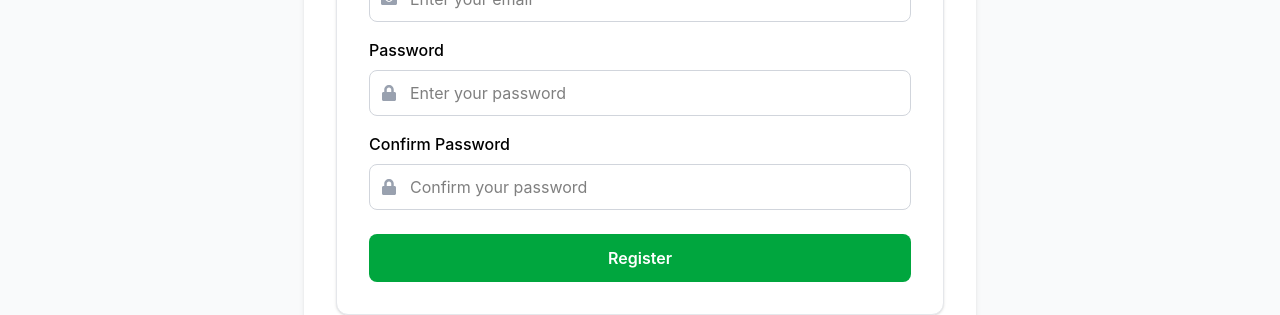
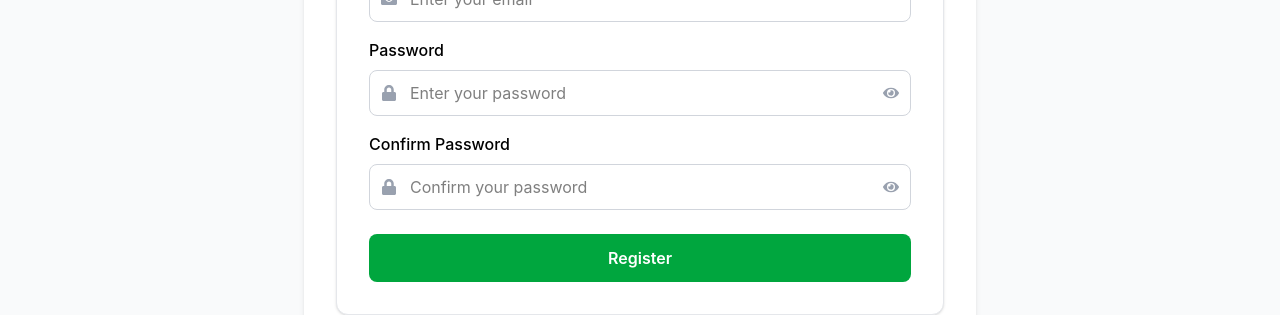
Before and after one commit to Chrischaos2/Tailwind-React-Simple-Ecommerce, a React (Vite) app: page /register in a window 1280 px wide. Shown: the part 379-694 px from the top of the page. Built offline with nearby package versions, Linux system fonts and the light colour scheme.

Commit message:
Add password visibility toggle to registration form

```diff
--- a/src/pages/Register.jsx
+++ b/src/pages/Register.jsx
@@ -1,5 +1,6 @@
-import React, { useEffect, useState } from "react";
-import { FaUser, FaEnvelope, FaLock } from "react-icons/fa";
+import React, { use, useEffect, useState } from "react";
+
+import { FaUser, FaEnvelope, FaLock, FaEye, FaEyeSlash } from "react-icons/fa";
 
 const Register = () => {
   const [formData, setFormData] = useState({
@@ -20,10 +21,14 @@ const Register = () => {
 
   const [success, setSuccess] = useState(false);
 
+  const [showPassword, setShowPassword] = useState(false);
+  const [showConfirmPassword, setShowConfirmPassword] = useState(false);
+
   const handleInputChange = (e) => {
     const { name, value } = e.target;
+
     setFormData({ ...formData, [name]: value });
-    setErrors({ ...errors, [name]: "" }); // Clear error message on input change
+    setErrors({ ...errors, [name]: "" });
   };
 
   const emailRegex = /^[^\s@]+@[^\s@]+\.[^\s@]+$/;
@@ -37,18 +42,21 @@ const Register = () => {
           : !nameRegex.test(formData.firstName)
             ? "First name should only contain letters"
             : "",
+
       lastName:
         formData.lastName.trim() === ""
           ? "Last name is required"
           : !nameRegex.test(formData.lastName)
             ? "Last name should only contain letters"
             : "",
+
       email:
         formData.email.trim() === ""
           ? "Email is required"
           : !emailRegex.test(formData.email)
             ? "Please enter a valid email"
             : "",
+
       password:
         formData.password.trim() === ""
           ? "Password is required"
@@ -63,6 +71,7 @@ const Register = () => {
                   : !/[!@#$%^&*(),.?":{}|<>]/.test(formData.password)
                     ? "Password must contain at least one special character"
                     : "",
+
       confirmPassword:
         formData.confirmPassword.trim() === ""
           ? "Please confirm your password"
@@ -72,11 +81,13 @@ const Register = () => {
     };
 
     setErrors(newErrors);
+
     return Object.values(newErrors).every((error) => error === "");
   };
 
   const handleSubmit = (e) => {
     e.preventDefault();
+
     if (validateForm()) {
       setSuccess(true);
     }
@@ -87,6 +98,7 @@ const Register = () => {
       const timer = setTimeout(() => {
         setSuccess(false);
       }, 3000);
+
       return () => clearTimeout(timer);
     }
   }, [success]);
@@ -97,24 +109,29 @@ const Register = () => {
         <h1 className="text-3xl font-bold text-center text-green-600 mb-1">
           Create Account
         </h1>
+
         <p className="text-center text-gray-500 mb-6 text-sm">
           Please fill in the form to create an account.
         </p>
+
         {success && (
           <div className="fixed top-20 right-5 z-50 bg-green-600 text-white px-4 py-3 shadow-md transition duration-300">
             Your account has been created.
           </div>
         )}
+
         <form
-          className=" bg-white p-6 md:p-8 rounded-xl shadow-sm border border-gray-200"
+          className="bg-white p-6 md:p-8 rounded-xl shadow-sm border border-gray-200"
           onSubmit={handleSubmit}
         >
           <div className="grid grid-cols-1 md:grid-cols-2 gap-4">
+            {/* First Name */}
             <div>
               <label className="block mb-2 font-medium">First Name</label>
 
               <div className="relative">
                 <FaUser className="absolute left-3 top-1/2 transform -translate-y-1/2 text-gray-400" />
+
                 <input
                   type="text"
                   name="firstName"
@@ -124,16 +141,19 @@ const Register = () => {
                   onChange={handleInputChange}
                 />
               </div>
+
               {errors.firstName && (
                 <span className="text-red-500 text-sm">{errors.firstName}</span>
               )}
             </div>
 
+            {/* Last Name */}
             <div>
               <label className="block mb-2 font-medium">Last Name</label>
 
               <div className="relative">
                 <FaUser className="absolute left-3 top-1/2 transform -translate-y-1/2 text-gray-400" />
+
                 <input
                   type="text"
                   name="lastName"
@@ -142,20 +162,21 @@ const Register = () => {
                   value={formData.lastName}
                   onChange={handleInputChange}
                 />
+              </div>
+
               {errors.lastName && (
-                  <span className="text-red-500 text-sm">
-                    {errors.lastName}
-                  </span>
+                <span className="text-red-500 text-sm">{errors.lastName}</span>
               )}
             </div>
           </div>
-          </div>
 
+          {/* Email */}
           <div className="mt-4">
             <label className="block mb-2 font-medium">Email</label>
 
             <div className="relative">
               <FaEnvelope className="absolute left-3 top-1/2 transform -translate-y-1/2 text-gray-400" />
+
               <input
                 type="email"
                 name="email"
@@ -165,43 +186,65 @@ const Register = () => {
                 onChange={handleInputChange}
               />
             </div>
+
             {errors.email && (
               <span className="text-red-500 text-sm">{errors.email}</span>
             )}
           </div>
 
+          {/* Password */}
           <div className="mt-4">
             <label className="block mb-2 font-medium">Password</label>
 
             <div className="relative">
               <FaLock className="absolute left-3 top-1/2 transform -translate-y-1/2 text-gray-400" />
+
               <input
-                type="password"
+                type={showPassword ? "text" : "password"}
                 name="password"
                 placeholder="Enter your password"
-                className="w-full pl-10 pr-3 py-2.5 border border-gray-300 rounded-lg focus:outline-none focus:ring-1 focus:ring-green-500 focus:border-green-500 transition"
+                className="w-full pl-10 pr-10 py-2.5 border border-gray-300 rounded-lg focus:outline-none focus:ring-1 focus:ring-green-500 focus:border-green-500 transition"
                 value={formData.password}
                 onChange={handleInputChange}
               />
+              <button
+                type="button"
+                onClick={() => setShowPassword(!showPassword)}
+                className="absolute right-3 top-1/2 transform -translate-y-1/2 text-gray-400 hover:text-gray-600"
+              >
+                {showPassword ? <FaEyeSlash /> : <FaEye />}
+              </button>
+            </div>
+
             {errors.password && (
               <span className="text-red-500 text-sm">{errors.password}</span>
             )}
           </div>
-          </div>
 
+          {/* Confirm Password */}
           <div className="mt-4">
             <label className="block mb-2 font-medium">Confirm Password</label>
 
             <div className="relative">
               <FaLock className="absolute left-3 top-1/2 transform -translate-y-1/2 text-gray-400" />
+
               <input
-                type="password"
+                type={showConfirmPassword ? "text" : "password"}
                 name="confirmPassword"
                 placeholder="Confirm your password"
-                className="w-full pl-10 pr-3 py-2.5 border border-gray-300 rounded-lg focus:outline-none focus:ring-2 focus:ring-green-500 focus:border-green-500 transition"
+                className="w-full pl-10 pr-10 py-2.5 border border-gray-300 rounded-lg focus:outline-none focus:ring-1 focus:ring-green-500 focus:border-green-500 transition"
                 value={formData.confirmPassword}
                 onChange={handleInputChange}
               />
+              <button
+                type="button"
+                onClick={() => setShowConfirmPassword((previous) => !previous)}
+                className="absolute right-3 top-1/2 transform -translate-y-1/2 text-gray-400 hover:text-gray-600"
+              >
+                {showPassword ? <FaEyeSlash /> : <FaEye />}
+              </button>
+            </div>
+
             {errors.confirmPassword && (
               <span className="text-red-500 text-sm">
                 {errors.confirmPassword}
@@ -209,16 +252,17 @@ const Register = () => {
             )}
           </div>
 
+          {/* Register Button */}
           <button
             type="submit"
             className="w-full mt-6 bg-green-600 text-white py-3 rounded-lg font-semibold hover:bg-green-700 transition"
           >
             Register
           </button>
-          </div>
         </form>
       </div>
     </div>
   );
 };
+
 export default Register;
```
Lines whose indentation alone changed are shown as unchanged.
